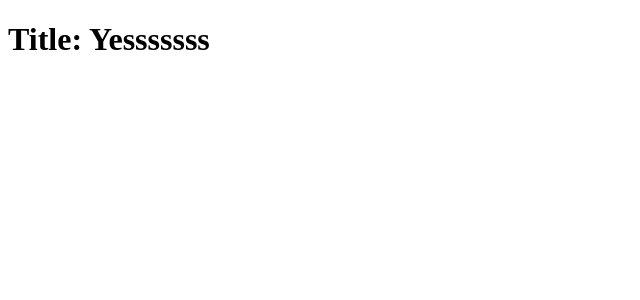
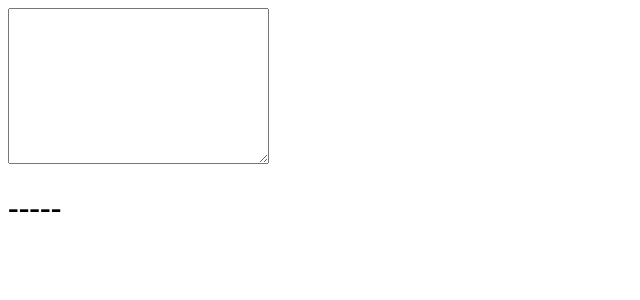
Before and after one commit to kamalogudah/react_app, a React (Create React App) app: page / in a window 1280 px wide. Shown: the top 300 px of the page, without its empty margins (0-640 px from the left). Built offline with nearby package versions, Linux system fonts and the light colour scheme.

Commit message:
Normalize Events with Reacts Synthetic Event System

```diff
--- a/src/App.js
+++ b/src/App.js
@@ -2,27 +2,33 @@
 import PropTypes from 'prop-types';
 
 class App extends React.Component {
+   constructor() {
+     super();
+     this.state = {currentEvent: '-----'}
+     this.update = this.update.bind(this)
 
+   }
+  update(e) {
+    this.setState({currentEvent: e.type})
+  }
   render() {
     return (
       <div>
-      <Title text="Yesssssss"/>
+      <textarea
+        onKeyPress={this.update}
+        onCopy={this.update}
+        onCut={this.update}
+        onPaste={this.update}
+        onFocus={this.update}
+        onBlur={this.update}
+        cols="30"
+        rows="10" />
+        <h1>{this.state.currentEvent}</h1>
      </div>
     )
   }
 }
 
-const Title = (props) => <h1> Title: {props.text} </h1>
-Title.propTypes = {
-  text(props, propName, component) {
-    if(!(propName in props)){
-      return new Error(`missing ${propName}`)
-    }
-    if(props[propName].length < 6) {
-      return new Error(`${propName} was too short`)
-    }
-  }
-}
 
 
 
```
